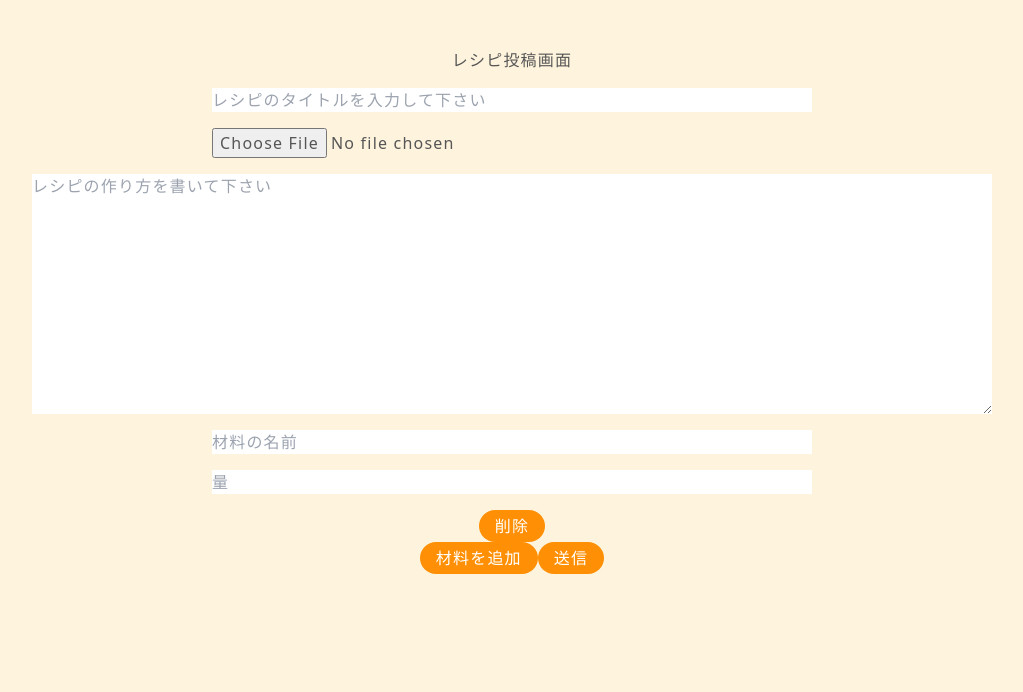
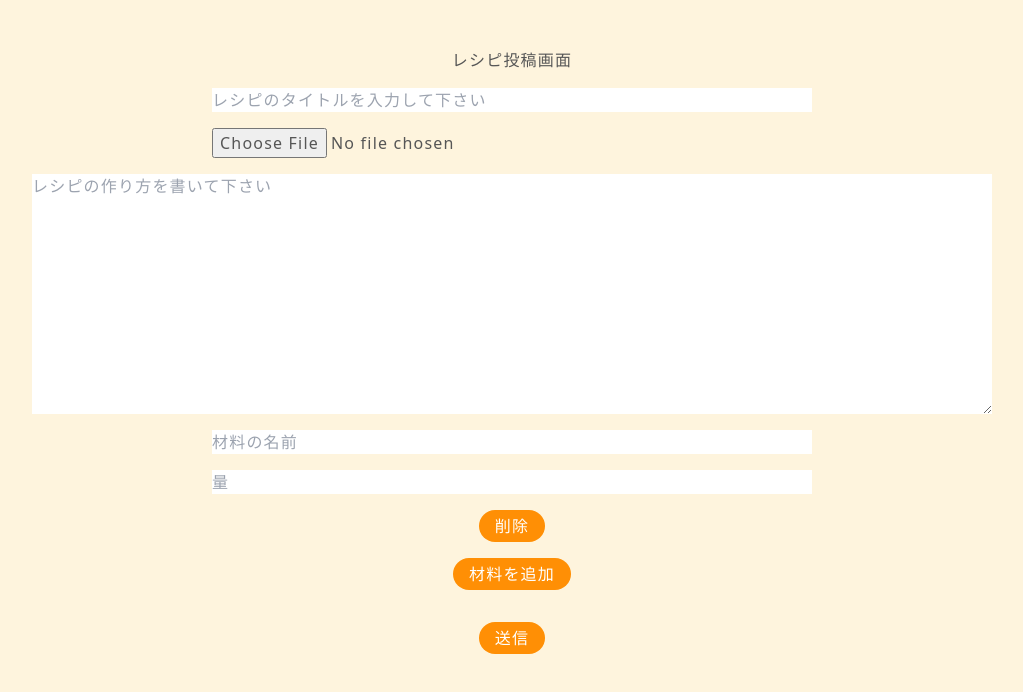
Before and after one commit to kousei1015/recipe-front-with-pageDir, a Next.js app: page /create in a window 1280 px wide. Shown: the top 692 px of the page, without its empty margins (128-1151 px from the left). Built offline with nearby package versions, Linux system fonts and the light colour scheme.

Commit message:
style: 文字の大きさとボタンの位置を修正しました

```diff
--- a/src/pages/[id].tsx
+++ b/src/pages/[id].tsx
@@ -52,7 +52,7 @@ const RecipeDetail = ({
   return (
     <div className={styles.wrapper}>
       <div className={styles.recipe}>
-        <h2>{recipe.recipe_name}</h2>
+        <h2 className={styles.recipe_name}>{recipe.recipe_name}</h2>
         <div className={styles.img_wrapper}>
           <Image
             src={recipe.image_url || NoImage}
@@ -65,10 +65,10 @@ const RecipeDetail = ({
           <p>{recipe.process}</p>
         </div>
         <h3>材料</h3>
-        <ul>
+        <ul className={styles.ingredient_list}>
           {recipe.ingredients?.map((ingredient) => {
             return (
-              <li className={styles.ingredient}>
+              <li className={styles.ingredient_item}>
                 {ingredient.name} {ingredient.quantity}
               </li>
             );
--- a/src/pages/create/index.tsx
+++ b/src/pages/create/index.tsx
@@ -117,11 +117,12 @@ const Page = () => {
           <button onClick={() => handleRemoveIngredient(index)}>削除</button>
         </div>
       ))}
-      <button onClick={handleAddIngredient}>材料を追加</button>
-
-      <button onClick={handleClick} disabled={!name || !process}>
-        送信
-      </button>
+      <div className={styles.btn_wrapper}>
+        <button onClick={handleAddIngredient}>材料を追加</button>
+        <button onClick={handleClick} disabled={!name || !process}>
+          送信
+        </button>
+      </div>
     </div>
   );
 };
--- a/src/pages/favorites/index.tsx
+++ b/src/pages/favorites/index.tsx
@@ -20,7 +20,6 @@ export const getServerSideProps: GetServerSideProps = async (context) => {
       },
     }
   );
-
   return {
     props: {
       favoriteRecipes: favoriteRecipes.data,
--- a/src/styles/Create.module.css
+++ b/src/styles/Create.module.css
@@ -20,3 +20,14 @@
     width: 80%;
     margin: 0 auto 1rem;
 }
+
+.btn_wrapper {
+    display: flex;
+    flex-direction: column;
+    align-items: center;
+    margin: 1rem;
+}
+
+.btn_wrapper > button:nth-child(2) {
+    margin: 2rem;
+}
```
Also changed, not shown: src/styles/DetailRecipe.module.css (+9 -3 lines), src/styles/Top.module.css (+12 -1 lines).
